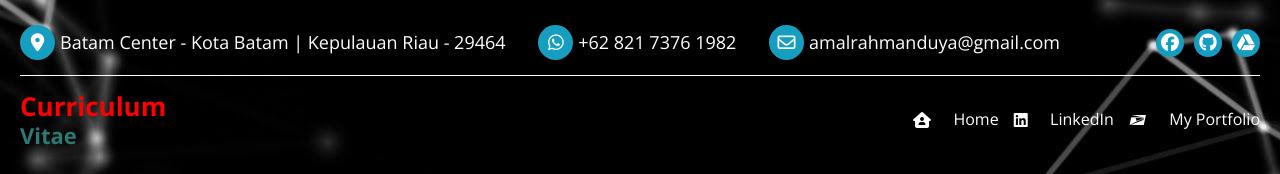
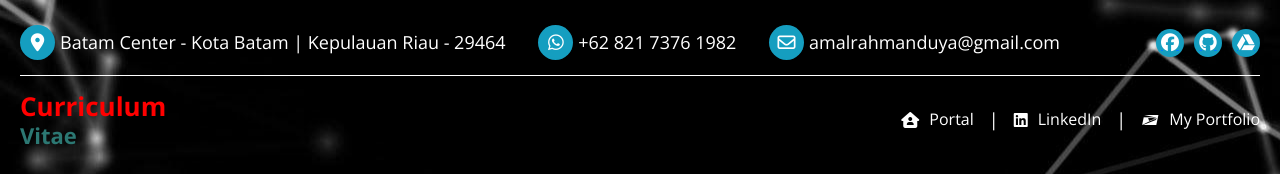
Before and after one commit to revchester/myresume, a plain HTML site: page index.html in a window 1280 px wide. Shown: the top 174 px of the page. Drawn offline with nearby package versions, Linux system fonts and the light colour scheme; files whose address does not match are found by name.

Commit message:
Add files via upload

```diff
--- a/index.html
+++ b/index.html
@@ -45,9 +45,9 @@
             <div class="header_bottom">
                 <div class="container-fluid">
                     <a class="navbar-brand " href="index.html"><strong>Curriculum </strong><span>Vitae</span></a>
-                    <a class="nav-link" href="index.html"><i class="fa-solid fa-house-user"></i>&nbsp;&nbsp;&nbsp;Home <span class="sr-only">(current)</span></a>
-                    <a class="nav-link" href="https://www.linkedin.com/in/amal-rahman-duya-897a59136/"><i class="fa-brands fa-linkedin"></i>&nbsp;&nbsp;&nbsp;LinkedIn</a>
-                    <a class="nav-link" href="https://revchester.github.io/myportfolio/"><i class="fa-brands fa-usps"></i>&nbsp;&nbsp;&nbsp;My Portfolio</a>
+                    <a class="nav-link" href="https://revchester.github.io/myportfolio/"><i class="fa-solid fa-house-user"></i>Portal<span class="sr-only">(current)</span></a>|
+                    <a class="nav-link" href="https://www.linkedin.com/in/amal-rahman-duya-897a59136/"><i class="fa-brands fa-linkedin"></i>LinkedIn</a>|
+                    <a class="nav-link" href="https://revchester.github.io/myportfolio/"><i class="fa-brands fa-usps"></i>My Portfolio</a>
                 </div>
             </div>
         </header>
```
